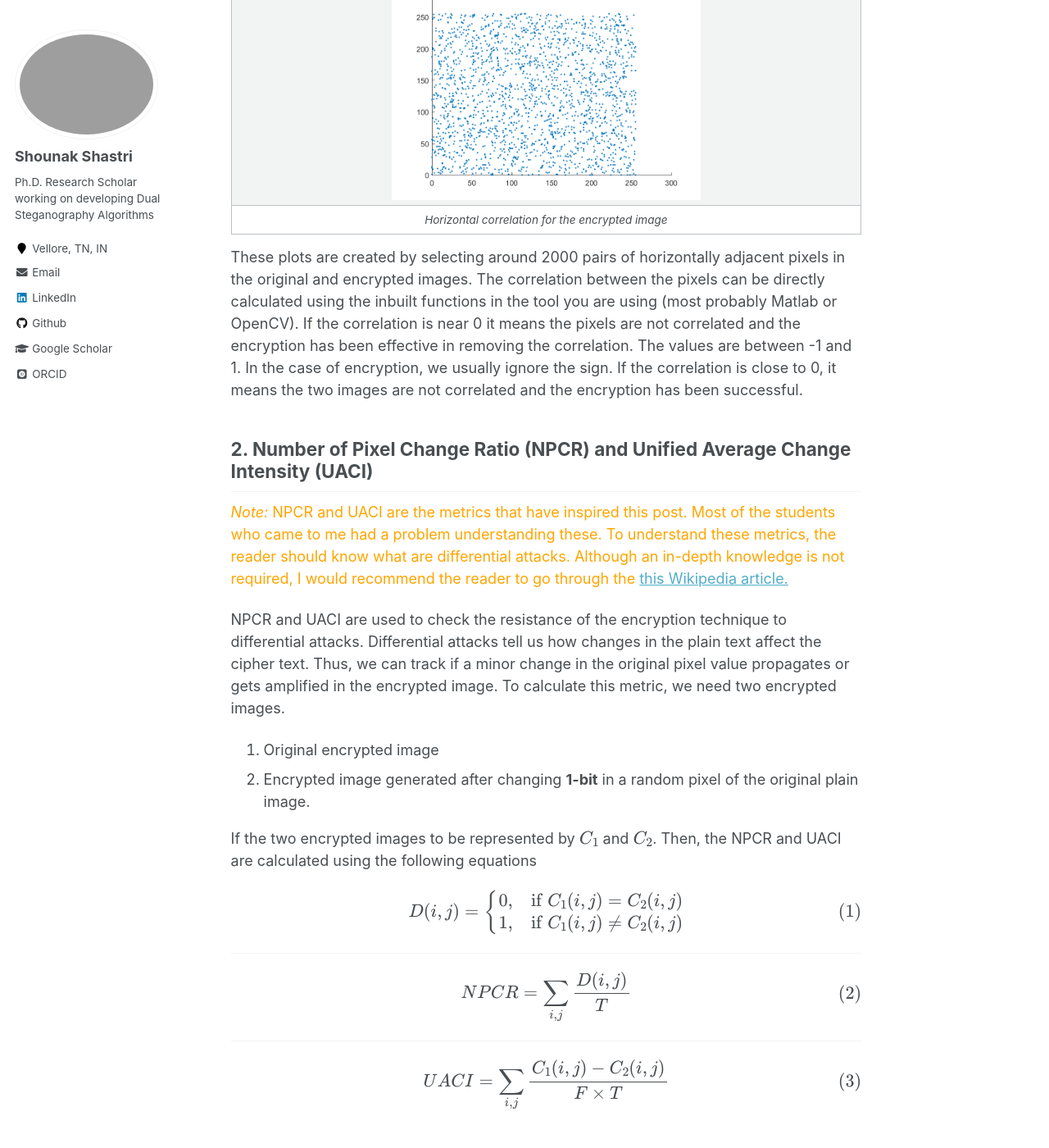
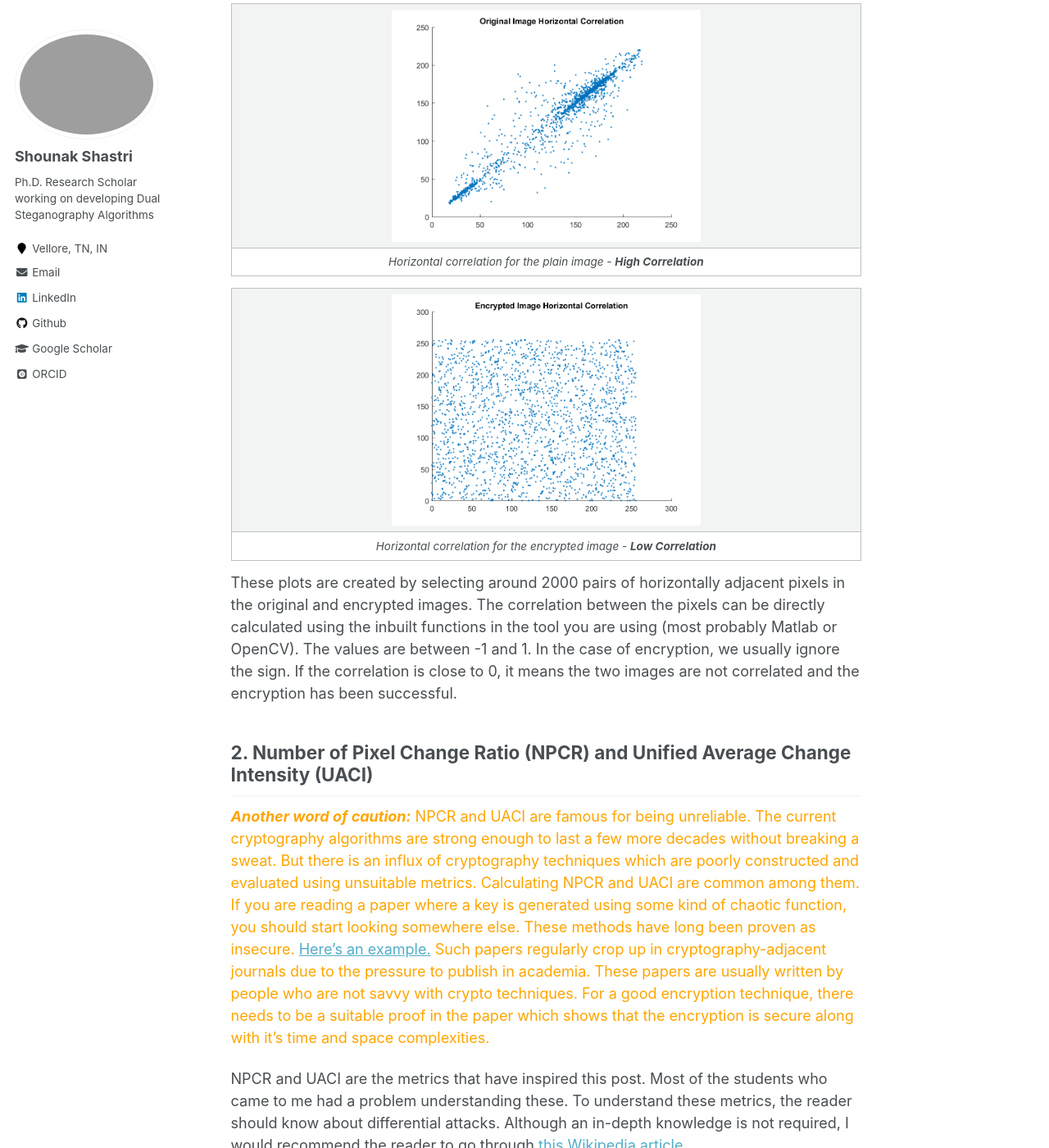
Before and after one commit to shounakshastri/shounakshastri.github.io, a Jekyll site: the page built from _blogposts/NPCR-and-UACI.md, in a window 1280 px wide and 1400 px high, scrolled down 1472 px. Shown: the whole window at 82% size. Built offline with Jekyll 4.4.1, drawn with Linux system fonts in a browser that asks for light colours; some web fonts are replaced; formulas are drawn with MathJax 3; some of the changed text lies outside the part shown.

Commit message:
Added images

```diff
--- a/_blogposts/NPCR-and-UACI.md
+++ b/_blogposts/NPCR-and-UACI.md
@@ -15,7 +15,11 @@
 
 date: 2020-10-13
 ---
-During my time as a Teaching Assistant, my PI used to send his project students to me to get their basics straight. One of their main difficulties would be that they couldn't understand the metrics used while testing their encryption schemes. In this blog post, I am going to explain some of the most commonly used image encryption metrics in academic literature.
+<span style='color: green'>This post is littered with warnings. Cryptography tends to appear simple and straightforward to an outsider but it's really not the case. When you first start taking a course on cryptography the instructor usually tells that people should never try to deploy their own encryption without first consulting the experts, even when they are an expert themselves! So, I request the reader to please bear with me through all the warnings/rants. They might help if you are a student or just starting in the field.</span>
+
+<span style='color:orange'>_Note:_ Before we start, I would like to mention that image encryption does not require anything fundamentally different than standard encryption. Everything can be converted to binary and hence everything can be encrypted using the same encryption techniques. The techniques which are currently being used are quite strong. The research has moved on to Quantum Cryptography and homomorphic encryption techniques. I am writing this article because there are a bunch of people publishing chaos based methods which typically use these metrics. Please be careful when dealing with such methods as they are usually not very secure.</span>
+
+During my time as a Teaching Assistant, my PI used to send his project students to me to get their basics straight. One of their main difficulties would be that they couldn't understand the metrics used in the research papers while testing their encryption schemes. In this blog post, I am going to explain some of the most commonly used image encryption metrics in academic literature.
 
 If you read any recent academic literature based on image encryption, chances are you might come across the following terms
 
@@ -29,30 +33,32 @@
 
 ## 1. Adjacent pixel correlation
 
-In image processing, correlation is used for matching templates ([template matching resource](https://www2.cs.duke.edu/courses/fall15/compsci527/notes/convolution-filtering.pdf)). This can be transferred to encryption to check if any part of the encrypted image is similar to a given template. How? Well, correlation between adjacent pixels can be used to detect patterns. A smaller size of the template would mean the check is more rigorous.
+In image processing, correlation is used for matching templates ([template matching resource](https://www2.cs.duke.edu/courses/fall15/compsci527/notes/convolution-filtering.pdf)). The idea is to check if the encrypted image is similar to a given template, the template being an adjacent pixel. How? Well, correlation between adjacent pixels can be used to detect patterns.
 
-Usually, academic literature provides results of pixel correlation using either tables or scatter plots (sometimes they give both which makes no sense). I, personally, prefer tables because they reduce the number of pages which can be a big problem while writing academic papers. The figures look something like this:
+Usually, academic literature provides results of pixel correlation using either tables or scatter plots (sometimes they give both which makes no sense). I, personally, prefer tables because they reduce the number of pages which can be a big problem while writing academic papers. The scatterplots look like this:
 
 |![](/images/HO.png){:height="50%" width="50%"}|
 |:--:|
-|*Horizontal correlation for the plain image*|
+|_Horizontal correlation for the plain image - **High Correlation**_|
 
 |![](/images/HE.png){:height="50%" width="50%"}|
 |:--:|
-|*Horizontal correlation for the encrypted image*|
+|_Horizontal correlation for the encrypted image - **Low Correlation**_|
 
-These plots are created by selecting around 2000 pairs of horizontally adjacent pixels in the original and encrypted images. The correlation between the pixels can be directly calculated using the inbuilt functions in the tool you are using (most probably Matlab or OpenCV). If the correlation is near 0 it means the pixels are not correlated and the encryption has been effective in removing the correlation. The values are between -1 and 1. In the case of encryption, we usually ignore the sign. If the correlation is close to 0, it means the two images are not correlated and the encryption has been successful.
+These plots are created by selecting around 2000 pairs of horizontally adjacent pixels in the original and encrypted images. The correlation between the pixels can be directly calculated using the inbuilt functions in the tool you are using (most probably Matlab or OpenCV). The values are between -1 and 1. In the case of encryption, we usually ignore the sign. If the correlation is close to 0, it means the two images are not correlated and the encryption has been successful.
 
 ## 2. Number of Pixel Change Ratio (NPCR) and Unified Average Change Intensity (UACI)
 
-<span style='color:orange'>_Note:_ NPCR and UACI are the metrics that have inspired this post. Most of the students who came to me had a problem understanding these. To understand these metrics, the reader should know what are differential attacks. Although an in-depth knowledge is not required, I would recommend the reader to go through the </span> [this Wikipedia article.](https://en.wikipedia.org/wiki/Differential_cryptanalysis)
+<span style='color:orange'>_**Another word of caution:**_ NPCR and UACI are famous for being unreliable. The current cryptography algorithms are strong enough to last a few more decades without breaking a sweat. But there is an influx of cryptography techniques which are poorly constructed and evaluated using unsuitable metrics. Calculating NPCR and UACI are common among them. If you are reading a paper where a key is generated using some kind of chaotic function, you should start looking somewhere else. These methods have long been proven as insecure. </span>[Here's an example.](https://eprint.iacr.org/2005/403.pdf) <span style='color:orange'> Such papers regularly crop up in cryptography-adjacent journals due to the pressure to publish in academia. These papers are usually written by people who are not savvy with crypto techniques. For a good encryption technique, there needs to be a suitable proof in the paper which shows that the encryption is secure along with it's time and space complexities. </span>
 
-NPCR and UACI are used to check the resistance of the encryption technique to differential attacks. Differential attacks tell us how changes in the plain text affect the cipher text. Thus, we can track if a minor change in the original pixel value propagates or gets amplified in the encrypted image. To calculate this metric, we need two encrypted images.
+NPCR and UACI are the metrics that have inspired this post. Most of the students who came to me had a problem understanding these. To understand these metrics, the reader should know about differential attacks. Although an in-depth knowledge is not required, I would recommend the reader to go through  [this Wikipedia article.](https://en.wikipedia.org/wiki/Differential_cryptanalysis)
+
+NPCR and UACI are used to check the resistance of the encryption technique to differential attacks. Differential attacks tell us how changes in the plain text affect the cipher text. Thus, we can track if a minor change in the original pixel value propagates or gets amplified in the encrypted image. To calculate this metric, we need two images.
 
 1. Original encrypted image
-2. Encrypted image generated after changing **1-bit** in a random pixel of the original plain image.
+2. Encrypted image generated after **toggling 1 LSB bit** in a random pixel of the original plain image.
 
-If the two encrypted images to be represented by $C_1$ and $C_2$. Then, the NPCR and UACI are calculated using the following equations
+If the two encrypted images are represented by $C_1$ and $C_2$. Then, the NPCR and UACI are calculated using the following equations
 
 $$ D(i, j) = \begin{cases}
                     0, & \text {if } C_1(i, j) = C_2(i, j) \\
@@ -61,8 +67,30 @@
 
 -------------
 
-$$ NPCR = \sum_{i, j} \frac {D(i, j)}{T} $$
+$$ NPCR = \sum_{i, j} \frac {D(i, j)}{N} $$
 
 -------------
 
-$$ UACI =  \sum_{i, j} \frac {C_1(i, j) - C_2(i, j)}{F \times T} $$
+$$ UACI =  \sum_{i, j} \frac {C_1(i, j) - C_2(i, j)}{L \times N} $$
+
+where $N$ is the number of pixels in the encrypted image and $L$ is the max intensity level possible for the image. So, $L$ would be 2 for a binary image, 255 for a 8-bit image, and so on.
+
+According to the literature, a value approximately equal to 1 for NPCR and around 0.33 for UACI imply the techniques are secure. These values have been set empirically and there is no specific proof and hence, these metrics are considered unreliable.
+
+But people use them anyways 🤷‍♂️.
+
+## 3. Histogram analysis
+
+The histogram of an encrypted image should be flat. This signifies that all the pixel values are equiprobable.
+
+## 4. Robustness
+
+This metric indicates the resistance of the encryption technique to noise and attacks like cropping, shearing and rotating the encrypted image. This metric is usually shown by cropping a part of the encrypted image and the showing the decrypted image as given below.
+
+|![](/images/quarter_cropped.jpg){:height="35%" width="35%"}|![](/images/decrypted_cropped.jpg){:height="35%" width="35%"}|
+|:--:|:--:|
+|*Encrypted Image with 25% of the pixels removed*|Decryption of the incomplete image
+
+## 5. Key space analysis
+
+This is probably the only metric that makes sense in this article. Key space analysis basically tells us the number of possible keys for a given encryption algorithm.
```
Also changed, not shown: images/decrypted_cropped.jpg (added), images/quarter_cropped.jpg (added).
